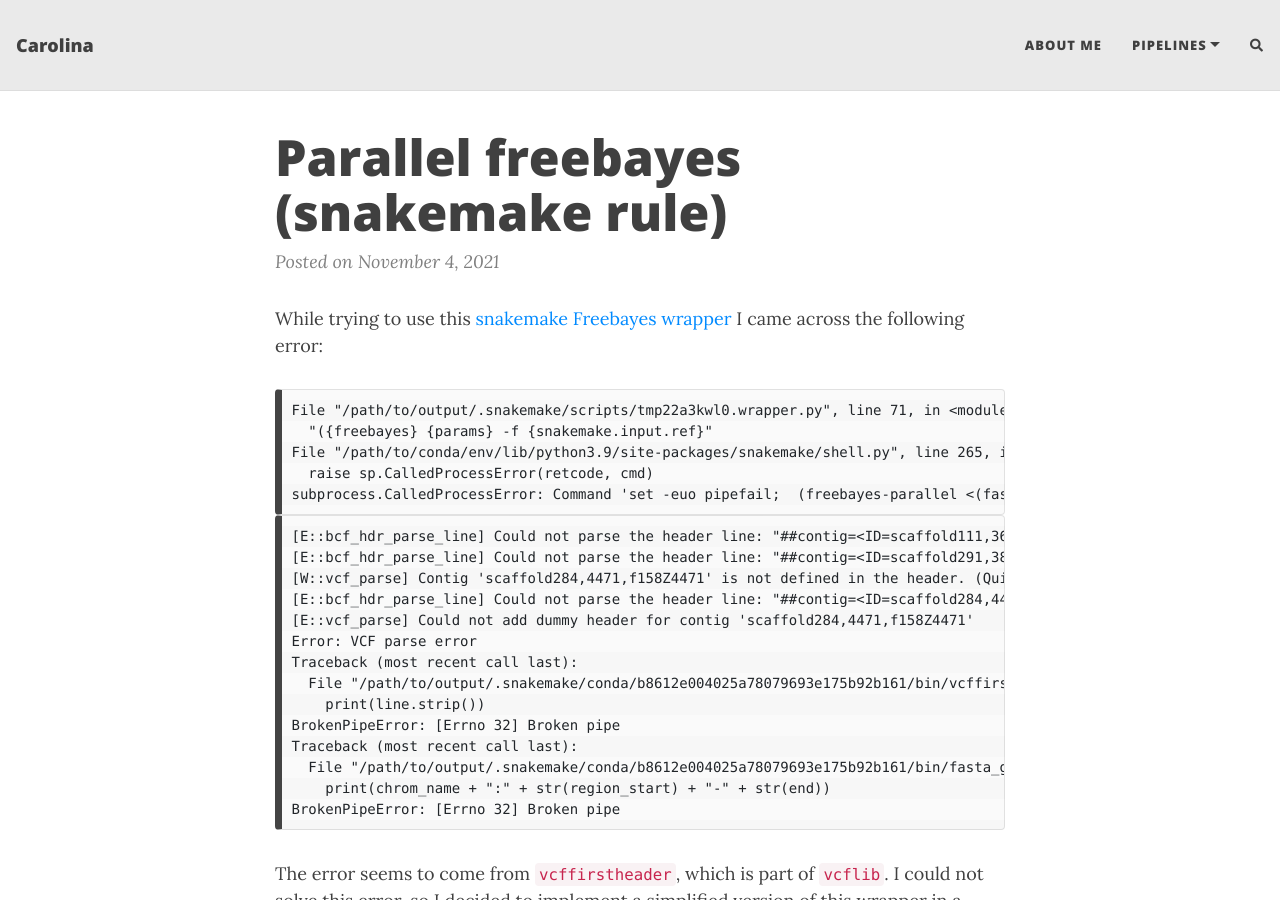
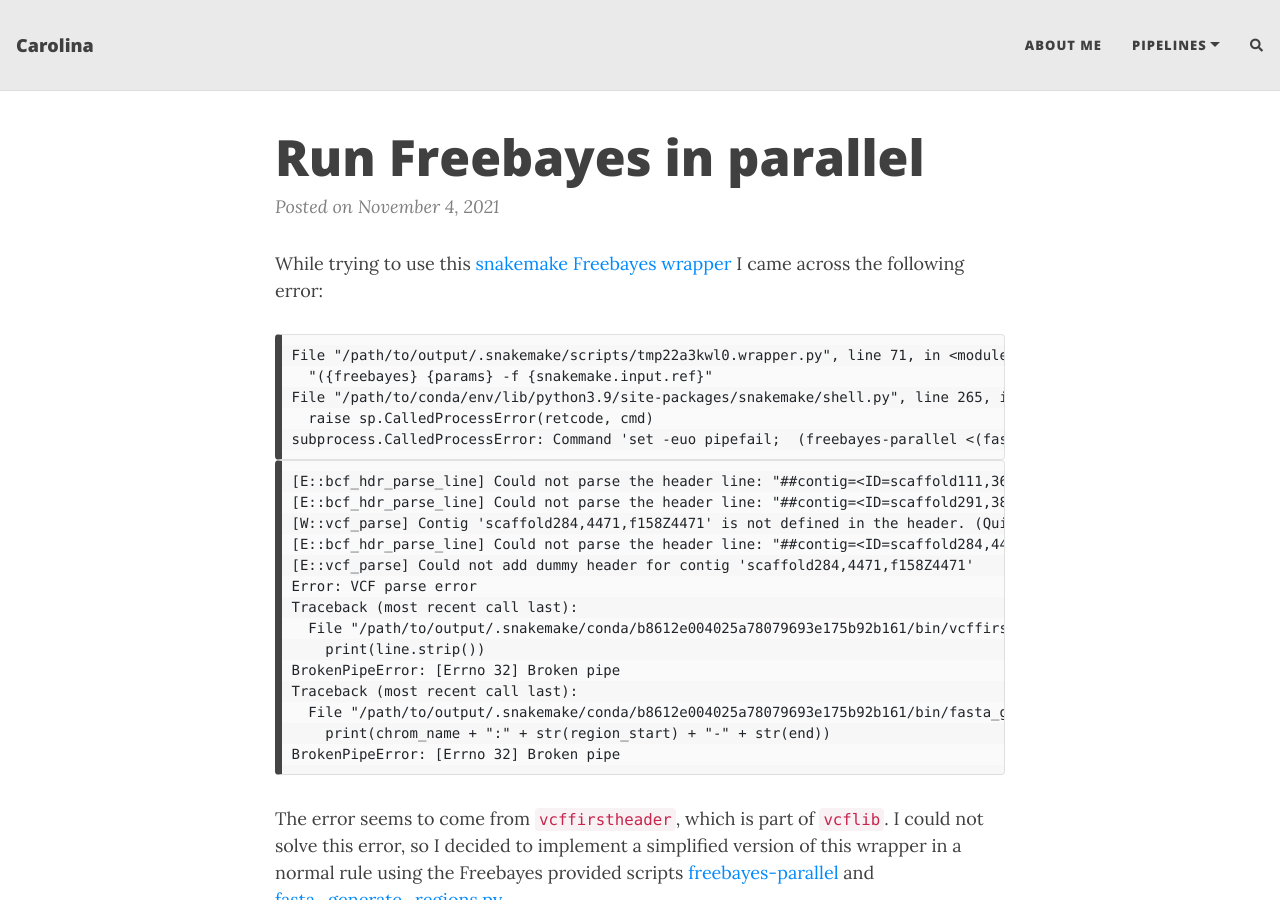
Before and after one commit to CarolinaPB/CarolinaPB.github.io, a Jekyll site: the page built from _posts/2021-11-04-run-freebayes-parallel.md, in a window 1280 px wide and 900 px high. Built offline with Jekyll 4.4.1, drawn with Linux system fonts in a browser that asks for light colours; nearby versions of some CDN libraries; comment, search, counter and statistics services are not loaded.

Commit message:
Update 2021-11-04-run-freebayes-parallel.md

```diff
--- a/_posts/2021-11-04-run-freebayes-parallel.md
+++ b/_posts/2021-11-04-run-freebayes-parallel.md
@@ -1,6 +1,6 @@
 ---
 layout: post
-title: Parallel freebayes (snakemake rule)
+title: Run Freebayes in parallel
 tags: [bioinformatics, freebayes, parallel, snakemake]
 ---
 
```
